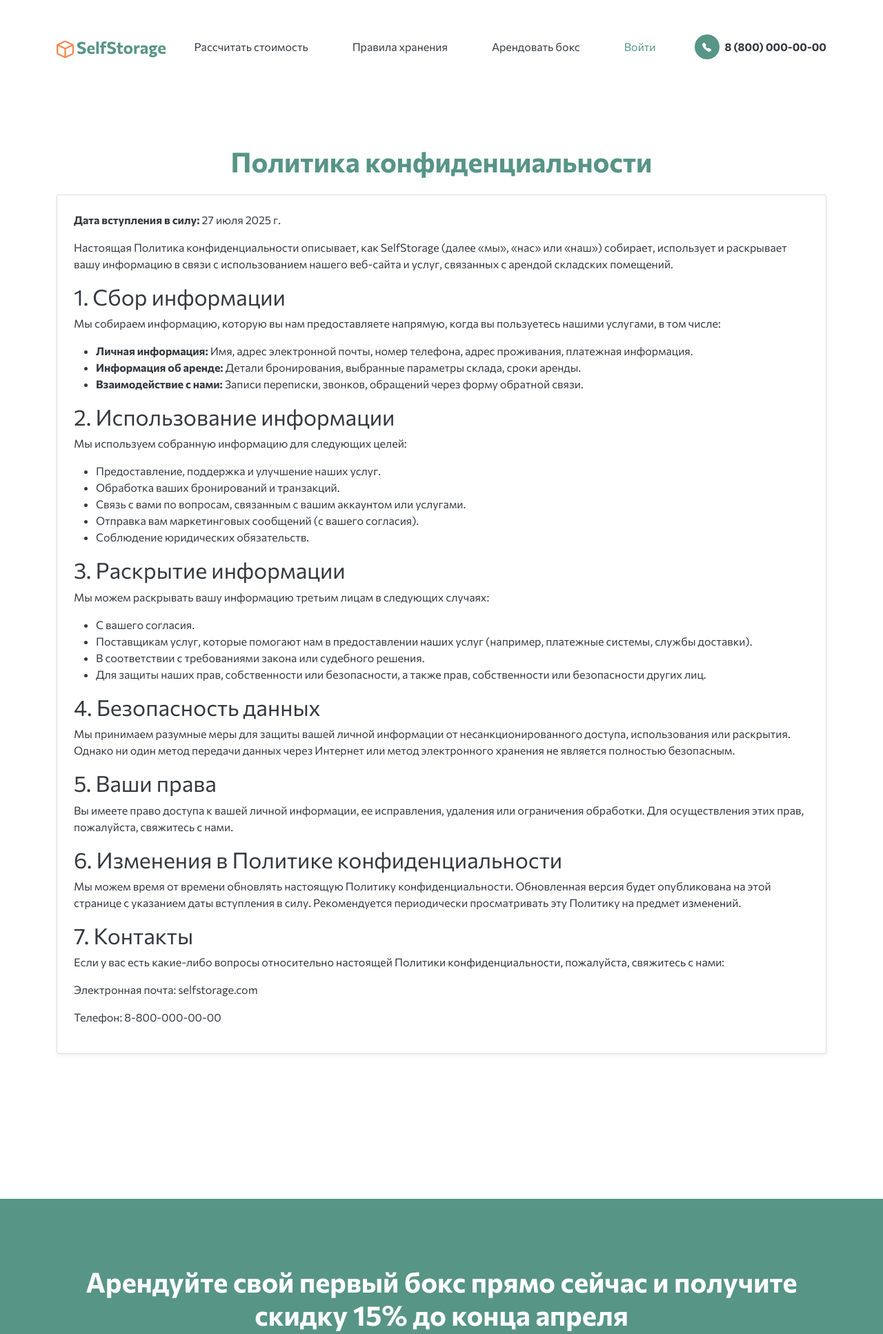
After one commit to Tikhovskoy/SelfStorage, a Django app: page /privacy-policy/ in a window 1280 px wide. The commit adds this page. Shown: the top 1934 px of the page at 69% size. Run offline with Django 5.2, Linux system fonts and the light colour scheme.

Commit message:
добавил страницу политики конфидициальности

```diff
--- a/apps/storage_units/urls.py
+++ b/apps/storage_units/urls.py
@@ -8,7 +8,7 @@ from .views import (
     tariffs_view,
     calculate_cost_view,
     boxes_list_view,
-    renew_box,
+    renew_box, PrivacyPolicyView,
 )
 from apps.orders.views import register_view, login_view, logout_view, simple_password_reset_view
 
@@ -28,4 +28,5 @@ urlpatterns = [
     path('simple-reset/', simple_password_reset_view, name='simple_password_reset'),
     path('my-rent/<int:box_id>/renew/', renew_box, name='renew_box'),
     path('rent/<int:box_id>/', rent_box, name='rent_box'),
+    path("privacy-policy/", PrivacyPolicyView.as_view(), name="privacy_policy")
 ]
--- a/apps/storage_units/views.py
+++ b/apps/storage_units/views.py
@@ -1,6 +1,7 @@
 from django.db.models import Count, Q
 from django.shortcuts import redirect, render, get_object_or_404
 from django.views.decorators.http import require_POST
+from django.views.generic import TemplateView
 
 from .models import Warehouse, Box, Tariff
 from apps.orders.forms import RegistrationForm, LoginForm, ProfileForm, SimplePasswordResetForm
@@ -180,3 +181,7 @@ def rent_box(request, box_id):
             box.save()
 
     return redirect('storage_units:my_rent')
+
+
+class PrivacyPolicyView(TemplateView):
+    template_name = "privacy_policy.html"
--- a/templates/footer.html
+++ b/templates/footer.html
@@ -33,11 +33,11 @@
 		</div>
 		<div class="col-6 col-md-4 d-flex flex-column">
 			<p><a class="link-dark text-decoration-none" href="{% url 'storage_units:faq' %}">Правила хранения</a></p>
-			<p><a href="#" class="link-dark text-decoration-none">Адреса складов</a></p>
+			<p><a href="{% url 'storage_units:boxes_list' %}" class="link-dark text-decoration-none">Адреса складов</a></p>
 			<p><a href="#" class="link-dark text-decoration-none">Отзывы</a></p>
 		</div>
 		<div class="col-6 col-md-4 d-flex flex-column">
-			<p><a href="#" class="link-dark text-decoration-none">Политика конфиденциальности</a></p>
+			<p><a href="{% url 'storage_units:privacy_policy'%}" class="link-dark text-decoration-none">Политика конфиденциальности</a></p>
 			<p><a href="#" class="link-dark text-decoration-none">Правовые документы</a></p>
 			<p><a href="#" class="link-dark text-decoration-none">Контакты</a></p>
 		</div>
--- /dev/null
+++ b/templates/privacy_policy.html
@@ -0,0 +1,161 @@
+{% load static %}
+<!DOCTYPE html>
+<html lang="ru">
+
+<head>
+  <meta charset="UTF-8">
+  <meta http-equiv="X-UA-Compatible" content="IE=edge">
+  <meta name="viewport" content="width=device-width, initial-scale=1">
+  <link href="https://cdn.jsdelivr.net/npm/bootstrap@5.0.2/dist/css/bootstrap.min.css" rel="stylesheet"
+   integrity="sha384-EVSTQN3/azprG1Anm3QDgpJLIm9Nao0Yz1ztcQTwFspd3yD65VohhpuuCOmLASjC" crossorigin="anonymous">
+  <link rel="stylesheet" href="{% static 'css/Style.css' %}">
+  <title>Политика конфиденциальности - SelfStorage</title>
+</head>
+
+<body>
+  {% if messages %}
+  <div class="container mt-3">
+   {% for message in messages %}
+   <div class="SelfStorage__bg_green text-white text-center fs_24 rounded-3 p-3 mb-3">
+    {{ message }}
+   </div>
+   {% endfor %}
+  </div>
+  {% endif %}
+  <header class="navbar navbar-expand-xl navbar-light fixed-top bg-white py-5">
+   <nav class="container">
+    <button class="navbar-toggler" type="button" data-bs-toggle="collapse" data-bs-target="#navbar"
+     aria-controls="navbar" aria-expanded="false" aria-label="Toggle navigation">
+     <span class="navbar-toggler-icon"></span>
+    </button>
+    <a class="navbar-brand" href="{% url 'storage_units:index' %}">
+     <img src="{% static 'img/Vector.svg' %}" alt="[]">
+     <img src="{% static 'img/SelfStorage.svg' %}" alt="SelfStorage">
+    </a>
+    <div class="collapse navbar-collapse justify-content-end" id="navbar">
+     <ul class="navbar-nav">
+      <li class="nav-item me-5">
+       <a class="nav-link SelfStorage_black" href="#">Рассчитать стоимость</a>
+      </li>
+      <li class="nav-item me-5">
+       <a class="nav-link SelfStorage_black" href="{% url 'storage_units:faq' %}">Правила хранения</a>
+      </li>
+      <li class="nav-item me-5">
+       <a class="nav-link SelfStorage_black" href="{% url 'storage_units:boxes_list' %}">Арендовать
+        бокс</a>
+      </li>
+      <li class="nav-item me-5">
+       {% if user.is_authenticated %}
+       <a class="nav-link SelfStorage_green" href="{% url 'storage_units:my_rent' %}">
+        Войти
+       </a>
+       {% else %}
+       <a class="nav-link SelfStorage_green" href="#" data-bs-toggle="modal"
+        data-bs-target="#SignModal">
+        Войти
+       </a>
+       {% endif %}
+      </li>
+      <li class="nav-item d-flex align-items-center">
+       <div class="d-flex justify-content-center align-items-center rounded-pill SelfStorage__bg_green me-2"
+        style="height: 36px; width: 36px;">
+        <svg xmlns="http://www.w3.org/2000/svg" width="13" height="13" fill="white"
+         class="bi bi-telephone-fill" viewBox="0 0 16 16">
+         <path fill-rule="evenodd"
+          d="M1.885.511a1.745 1.745 0 0 1 2.61.163L6.29 2.98c.329.423.445.974.315 1.494l-.547 2.19a.678.678 0 0 0 .178.643l2.457 2.457a.678.678 0 0 0 .644.178l2.189-.547a1.745 1.745 0 0 1 1.494.315l2.306 1.794c.829.645.905 1.87.163 2.611l-1.034 1.034c-.74.74-1.846 1.065-2.877.702a18.634 18.634 0 0 1-7.01-4.42 18.634 18.634 0 0 1-4.42-7.009c-.362-1.03-.037-2.137.703-2.877L1.885.511z" />
+        </svg>
+       </div>
+       <b>8 (800) 000-00-00</b>
+      </li>
+     </ul>
+    </div>
+   </nav>
+  </header>
+  {% include 'auth_modals.html' %}
+
+  <main class="container mt-header">
+   <section class="privacy-policy-section py-5">
+    <h1 class="text-center fw-bold SelfStorage_green mb-4">Политика конфиденциальности</h1>
+
+    <div class="card p-4 shadow-sm">
+        <p><strong>Дата вступления в силу:</strong> 27 июля 2025 г.</p>
+
+        <p>Настоящая Политика конфиденциальности описывает, как SelfStorage (далее «мы», «нас» или «наш») собирает, использует и раскрывает вашу информацию в связи с использованием нашего веб-сайта и услуг, связанных с арендой складских помещений.</p>
+
+        <h2>1. Сбор информации</h2>
+        <p>Мы собираем информацию, которую вы нам предоставляете напрямую, когда вы пользуетесь нашими услугами, в том числе:</p>
+        <ul>
+            <li><strong>Личная информация:</strong> Имя, адрес электронной почты, номер телефона, адрес проживания, платежная информация.</li>
+            <li><strong>Информация об аренде:</strong> Детали бронирования, выбранные параметры склада, сроки аренды.</li>
+            <li><strong>Взаимодействие с нами:</strong> Записи переписки, звонков, обращений через форму обратной связи.</li>
+        </ul>
+
+        <h2>2. Использование информации</h2>
+        <p>Мы используем собранную информацию для следующих целей:</p>
+        <ul>
+            <li>Предоставление, поддержка и улучшение наших услуг.</li>
+            <li>Обработка ваших бронирований и транзакций.</li>
+            <li>Связь с вами по вопросам, связанным с вашим аккаунтом или услугами.</li>
+            <li>Отправка вам маркетинговых сообщений (с вашего согласия).</li>
+            <li>Соблюдение юридических обязательств.</li>
+        </ul>
+
+        <h2>3. Раскрытие информации</h2>
+        <p>Мы можем раскрывать вашу информацию третьим лицам в следующих случаях:</p>
+        <ul>
+            <li>С вашего согласия.</li>
+            <li>Поставщикам услуг, которые помогают нам в предоставлении наших услуг (например, платежные системы, службы доставки).</li>
+            <li>В соответствии с требованиями закона или судебного решения.</li>
+            <li>Для защиты наших прав, собственности или безопасности, а также прав, собственности или безопасности других лиц.</li>
+        </ul>
+
+        <h2>4. Безопасность данных</h2>
+        <p>Мы принимаем разумные меры для защиты вашей личной информации от несанкционированного доступа, использования или раскрытия. Однако ни один метод передачи данных через Интернет или метод электронного хранения не является полностью безопасным.</p>
+
+        <h2>5. Ваши права</h2>
+        <p>Вы имеете право доступа к вашей личной информации, ее исправления, удаления или ограничения обработки. Для осуществления этих прав, пожалуйста, свяжитесь с нами.</p>
+
+        <h2>6. Изменения в Политике конфиденциальности</h2>
+        <p>Мы можем время от времени обновлять настоящую Политику конфиденциальности. Обновленная версия будет опубликована на этой странице с указанием даты вступления в силу. Рекомендуется периодически просматривать эту Политику на предмет изменений.</p>
+
+        <h2>7. Контакты</h2>
+        <p>Если у вас есть какие-либо вопросы относительно настоящей Политики конфиденциальности, пожалуйста, свяжитесь с нами:</p>
+        <p>Электронная почта: selfstorage.com</p>
+        <p>Телефон: 8-800-000-00-00</p>
+    </div>
+   </section>
+  </main>
+
+  <aside class="py-5 mt-header SelfStorage__bg_green">
+   <div class="container py-5">
+    <div class="d-flex flex-column align-items-center">
+     <h1 class="text-white text-center fw-bold mb-4">Арендуйте свой первый бокс прямо сейчас и получите
+      скидку 15% до конца апреля</h1>
+     <h4 class="text-white text-center fw-light">Акция распространяется только на новых пользователей сервиса
+      SelfStorage</h4>
+     <form class="row my-4">
+      <div class="col-12 col-lg-6">
+       <input type="text" required name="EMAIL2"
+        class="form-control border-8 mb-4 me-3 py-3 px-5 border-0 fs_24 SelfStorage__bg_lightgrey"
+        placeholder="Укажите ваш e-mail">
+      </div>
+      <div class="col-12 col-lg-6">
+       <button
+        class="btn w-100 border-8 py-3 px-5 text-white fs_24 SelfStorage__bg_orange SelfStorage__btn2_orange">Рассчитать
+        стоимость</button>
+      </div>
+     </form>
+     <span class="text-white text-center fw-light">Нажимая на кнопку, вы подтверждаете свое <a href="#"
+        class="text-white">согласие на обработку персональных данных</a></span>
+    </div>
+   </div>
+  </aside>
+
+  {% include 'footer.html' %}
+
+  <script src="https://cdn.jsdelivr.net/npm/bootstrap@5.0.2/dist/js/bootstrap.bundle.min.js"
+   integrity="sha384-MrcW6ZMFYlzcLA8Nl+NtUVF0sA7MsXsP1UyJoMp4YLEuNSfAP+JcXn/tWtIaxVXM"
+   crossorigin="anonymous"></script>
+</body>
+
+</html>
```
